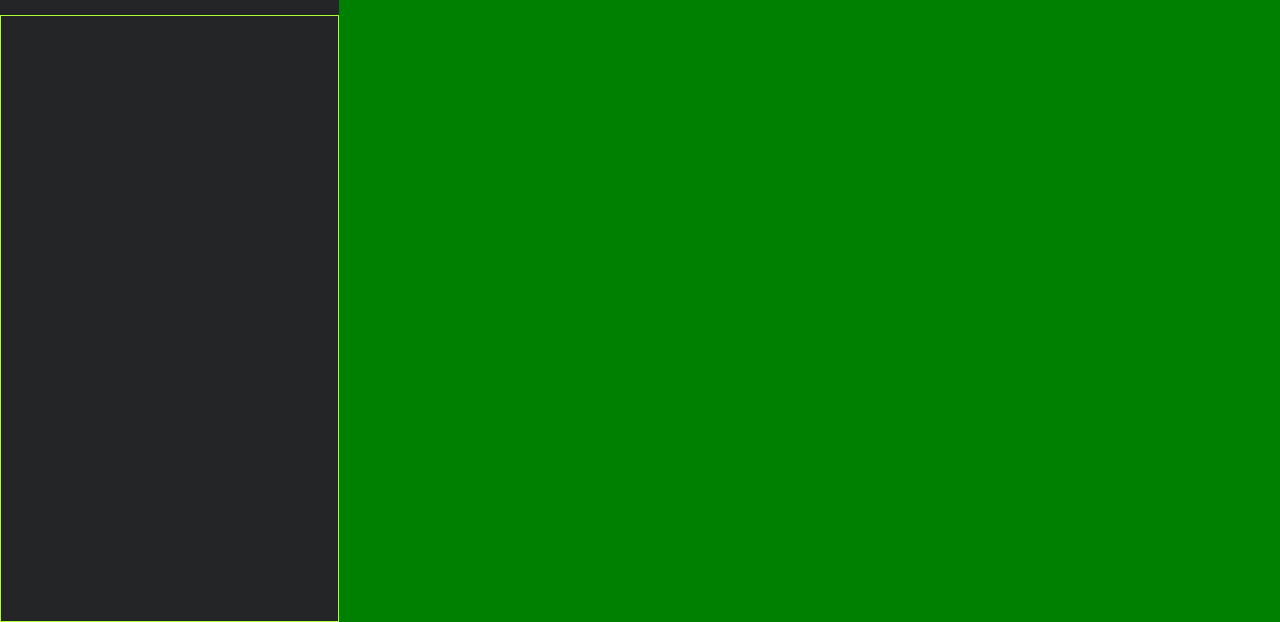
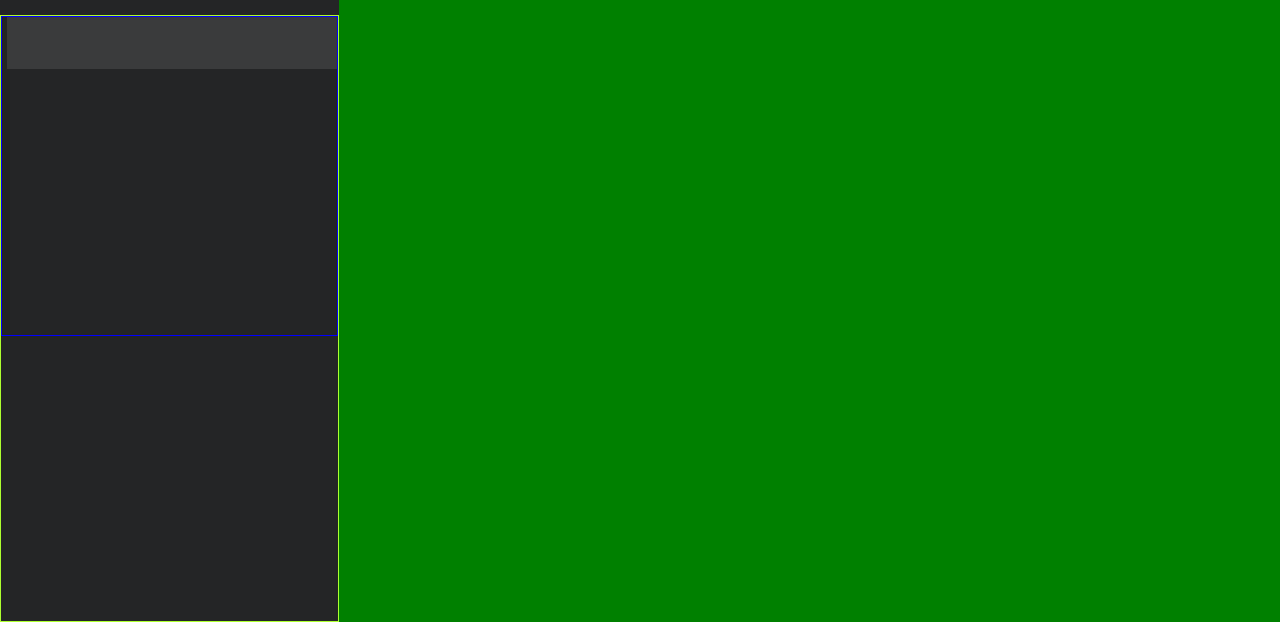
Before and after one commit to shayanmahmood/shayanmahmood-fb-with-newThing, a website: page html/shop.html in a window 1280 px wide. Shown: the part 178-800 px from the top of the page. Drawn offline with Linux system fonts and the light colour scheme; files that its build step writes are made by us from their sources.

Commit message:
listening is preparing

```diff
--- a/html/shop.html
+++ b/html/shop.html
@@ -851,7 +851,9 @@
                 </div>
                 <div class="main-con--grid--sidebar--main-part">
                     <div class="main-con--grid--sidebar--main-part--listening-part">
+                        <div class="main-con--grid--sidebar--main-part--listening-part--active-box">
 
+                        </div>
                     </div>
                 </div>
             </div>
--- a/sass/shop/layout/listening__sidebar.scss
+++ b/sass/shop/layout/listening__sidebar.scss
@@ -1,5 +1,15 @@
 .main-con--grid--sidebar--main-part--listening-part{
     width: 100%;
-    height: 20rem;
-    background-color: #0000ff;
+    height: 32rem;
+    border:1px solid #0000ff;
+    display: grid;
+    grid-template-columns: 100%;
+    grid-template-rows: repeat(6,16.6%);
+    padding-left: 0.5rem;
+    &--active-box{
+        width: 100%;
+        height: 98%;
+        background-color: rgba(255, 255, 255, 0.1);
+
+    }
 }
```
Also changed, not shown: css/shop.css.
